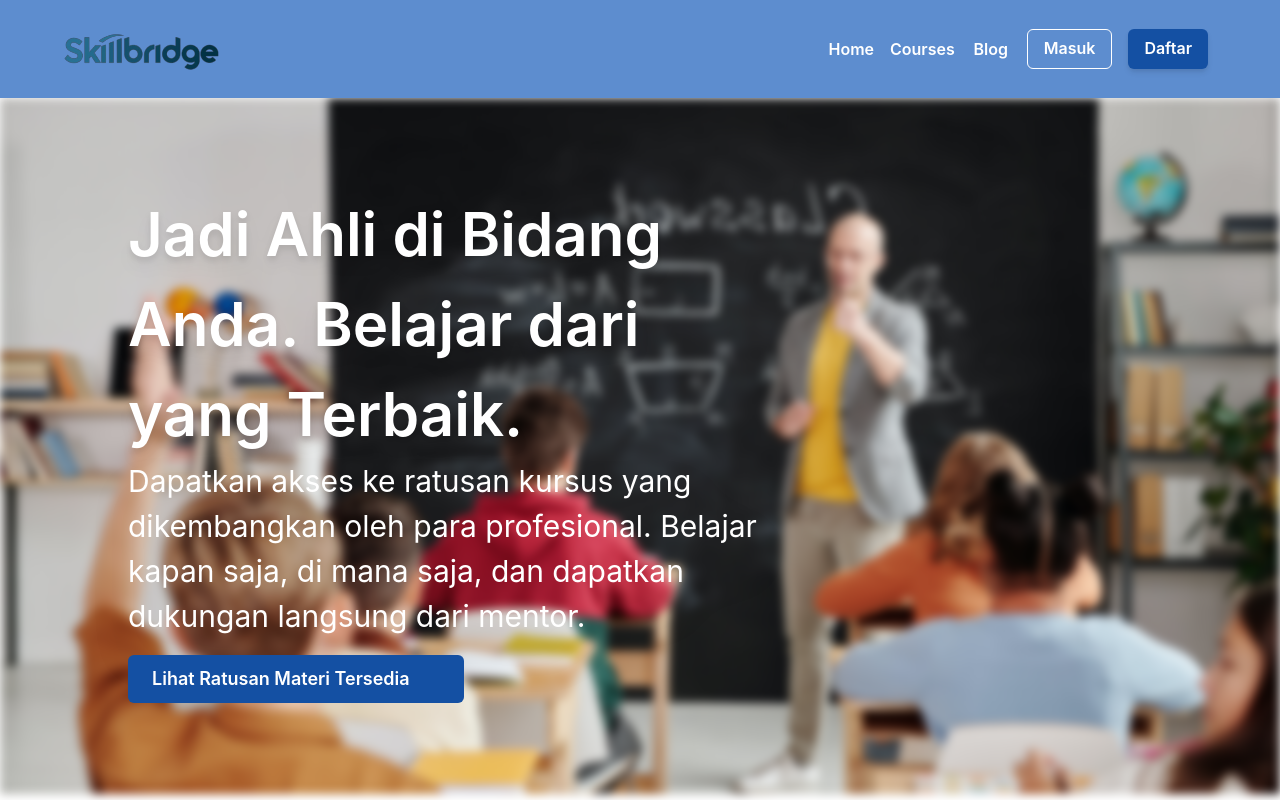
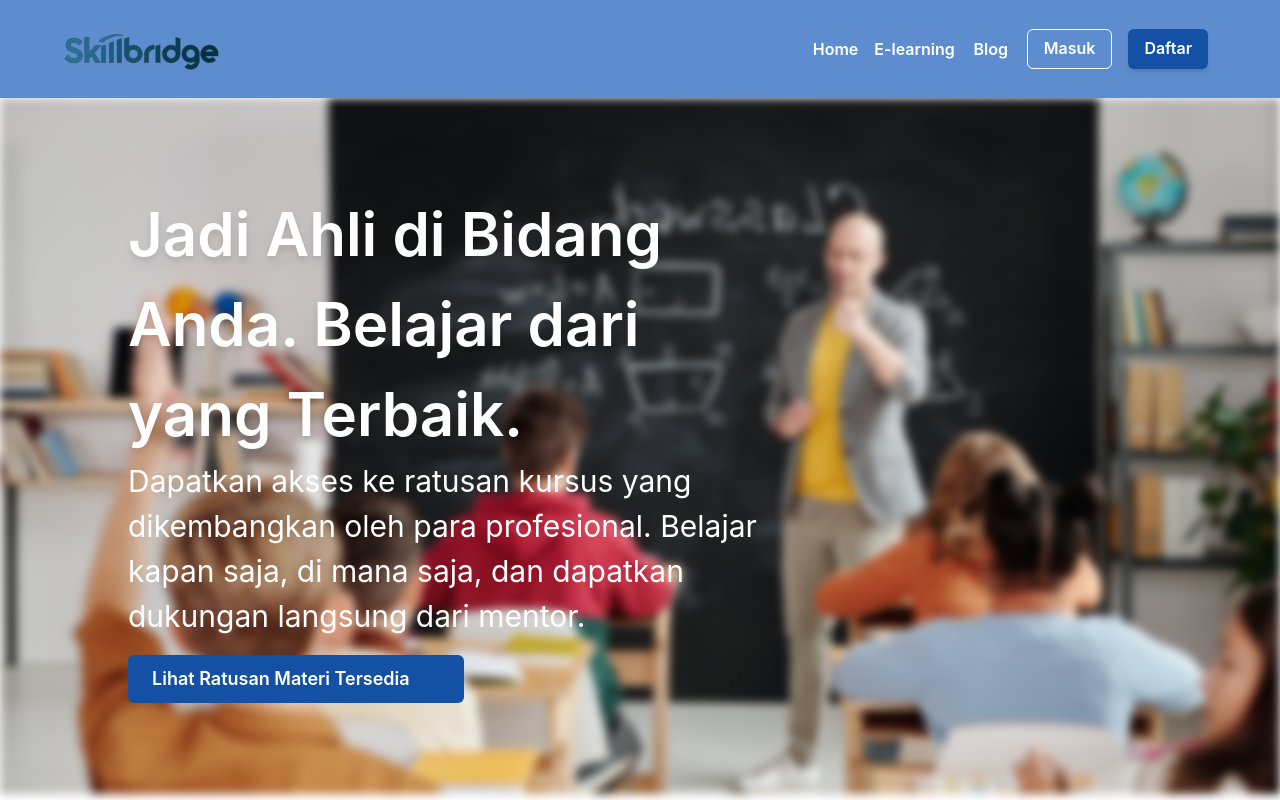
Before and after one commit to winbiz-project/online_course_fe, a React (Vite) app: page / in a window 1280 px wide. Shown: the top 800 px of the page. Built offline with nearby package versions, Linux system fonts and the light colour scheme; some icons are missing.

Commit message:
changed navbar elearning

```diff
--- a/src/components/navbar.jsx
+++ b/src/components/navbar.jsx
@@ -44,7 +44,7 @@ const Navbar = () => {
                         Home
                     </Button>
                     <Button as={Link} to="/courses" colorScheme="white" variant="link" mx={2} isActive={() => location.pathname === '/e-learning'}>
-                        Courses
+                        E-learning
                     </Button>
                     {/* <Button as={Link} to="/corporate-service" colorScheme="white" variant="link" mx={2} isActive={() => location.pathname === '/corporate-service'}>
                         Corporate Service
```
